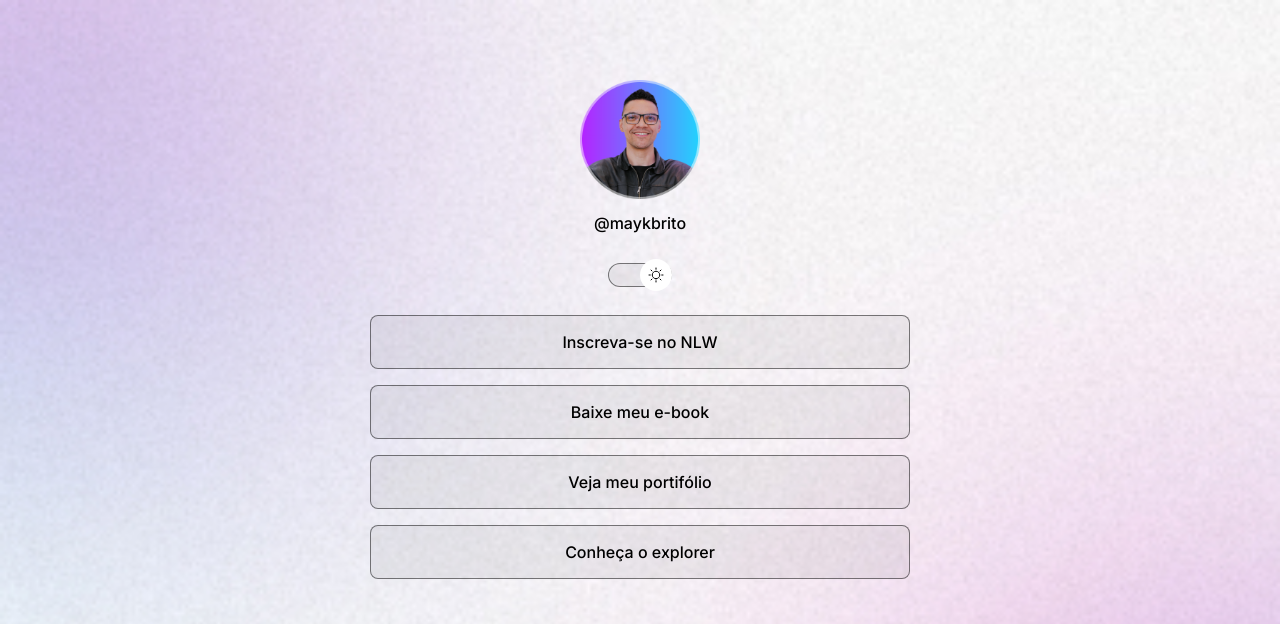
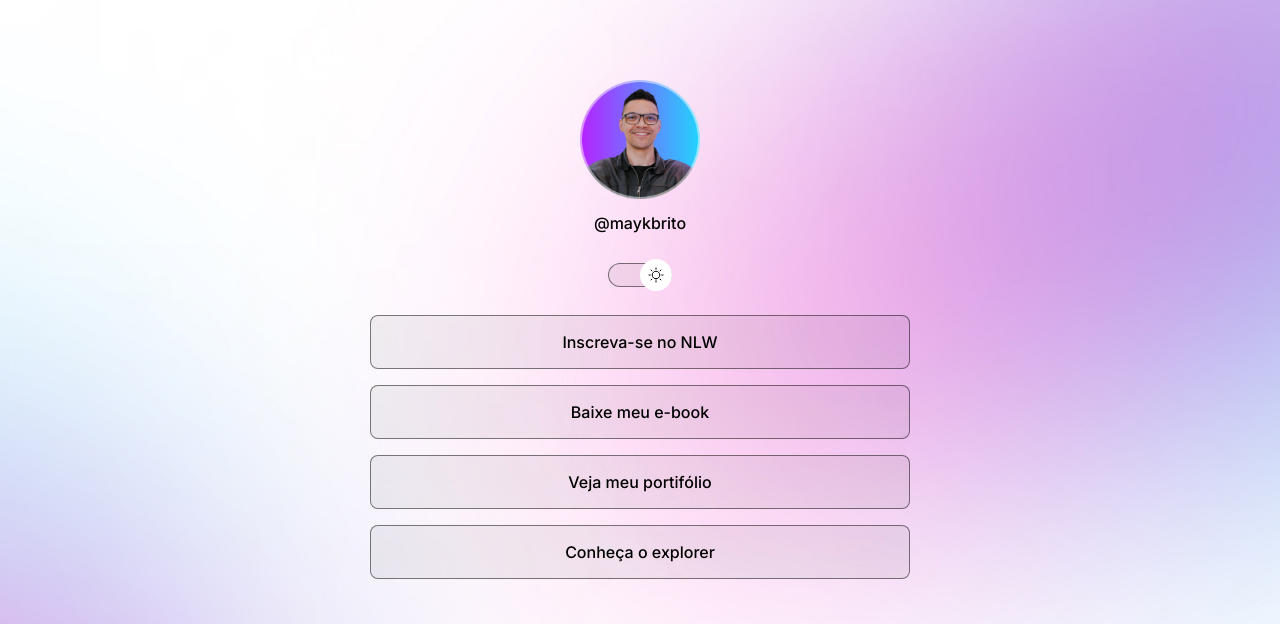
Before and after one commit to Italo-Chiaradia/projeto-discover-rocketseat, a plain HTML site: page index.html in a window 1280 px wide. Shown: the top 624 px of the page. Drawn offline with nearby package versions, Linux system fonts and the light colour scheme.

Commit message:
changed background based on media queries

```diff
--- a/style.css
+++ b/style.css
@@ -33,6 +33,7 @@ body {
   /* background: color image repeat position/size */
 
   background: var(--bg-url) no-repeat top center/cover;
+  height: 100vh;
 }
 
 body * {
@@ -167,3 +168,13 @@ footer {
   padding: 24px;
   font-size: 14px;
 }
+
+/* Media queries */
+@media (min-width: 700px) {
+  :root {
+    --bg-url: url('./assets/bg-desktop.jpg');
+  }
+  .light {
+    --bg-url: url('./assets/bg-desktop-light.jpg');
+  }
+}
```
